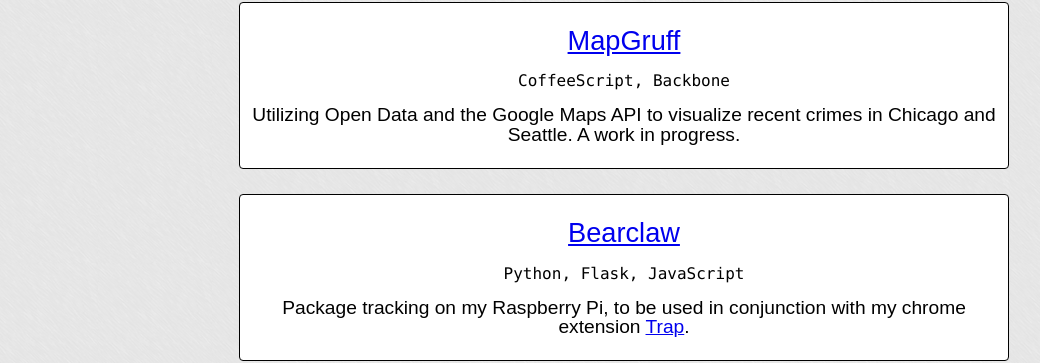
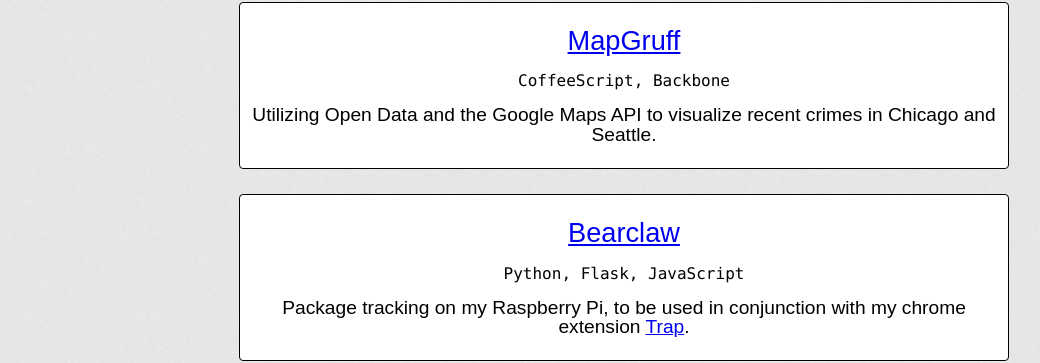
Before and after one commit to kellyaj/kellyaj.github.io, a Jekyll site: the page built from index.html, in a window 1280 px wide. Shown: the part 307-670 px from the top of the page, without its empty margins (16-1056 px from the left). Built offline with Jekyll 4.4.1, drawn with Linux system fonts in a browser that asks for light colours; Markdown is read by kramdown in place of the engine named in the settings.

Commit message:
further mapgruff descrpiton rewording

```diff
--- a/index.html
+++ b/index.html
@@ -9,7 +9,7 @@
       <li class="project-item">
         <h2> <a href="http://mapgruff.com">MapGruff</a> </h2>
         <h3>CoffeeScript, Backbone</h3>
-        <p>Utilizing Open Data and the Google Maps API to visualize recent crimes in Chicago and Seattle. A work in progress.</p>
+        <p>Utilizing Open Data and the Google Maps API to visualize recent crimes in Chicago and Seattle.</p>
       </li>
       <li class="project-item">
         <h2> <a href="https://github.com/kellyaj/bearclaw">Bearclaw</a> </h2>
```
